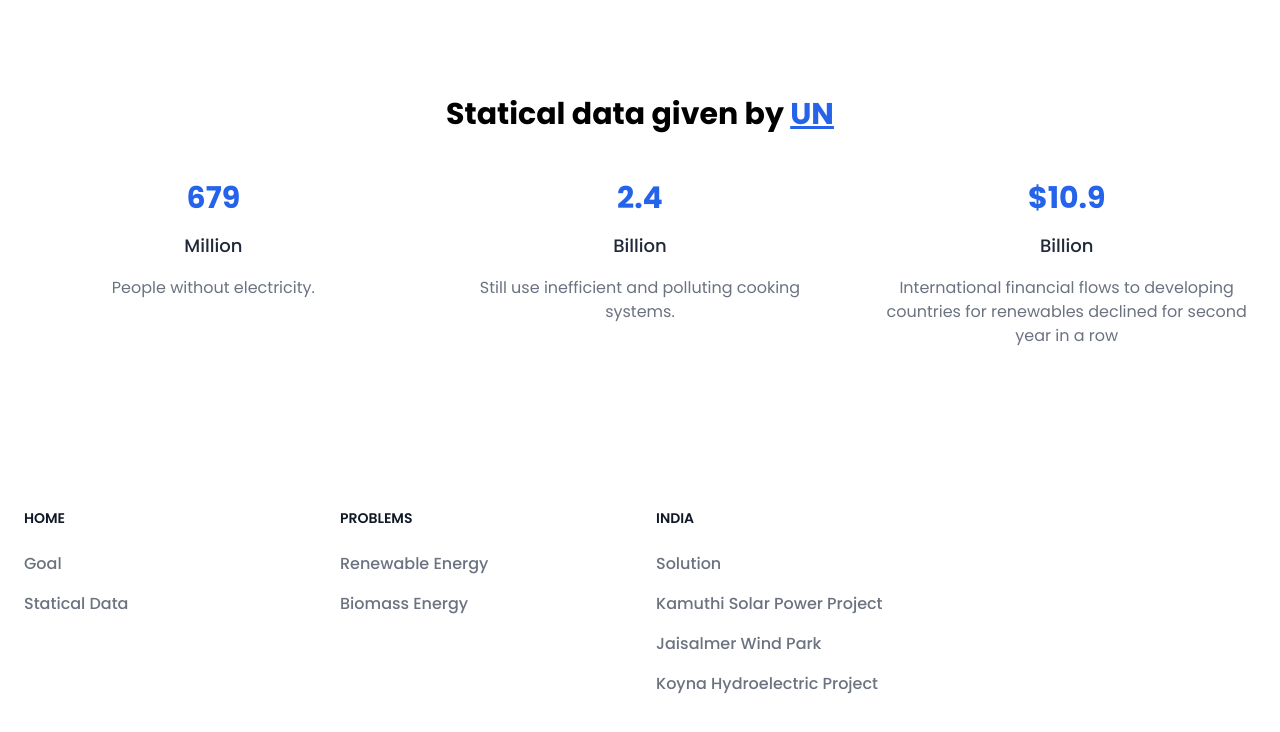
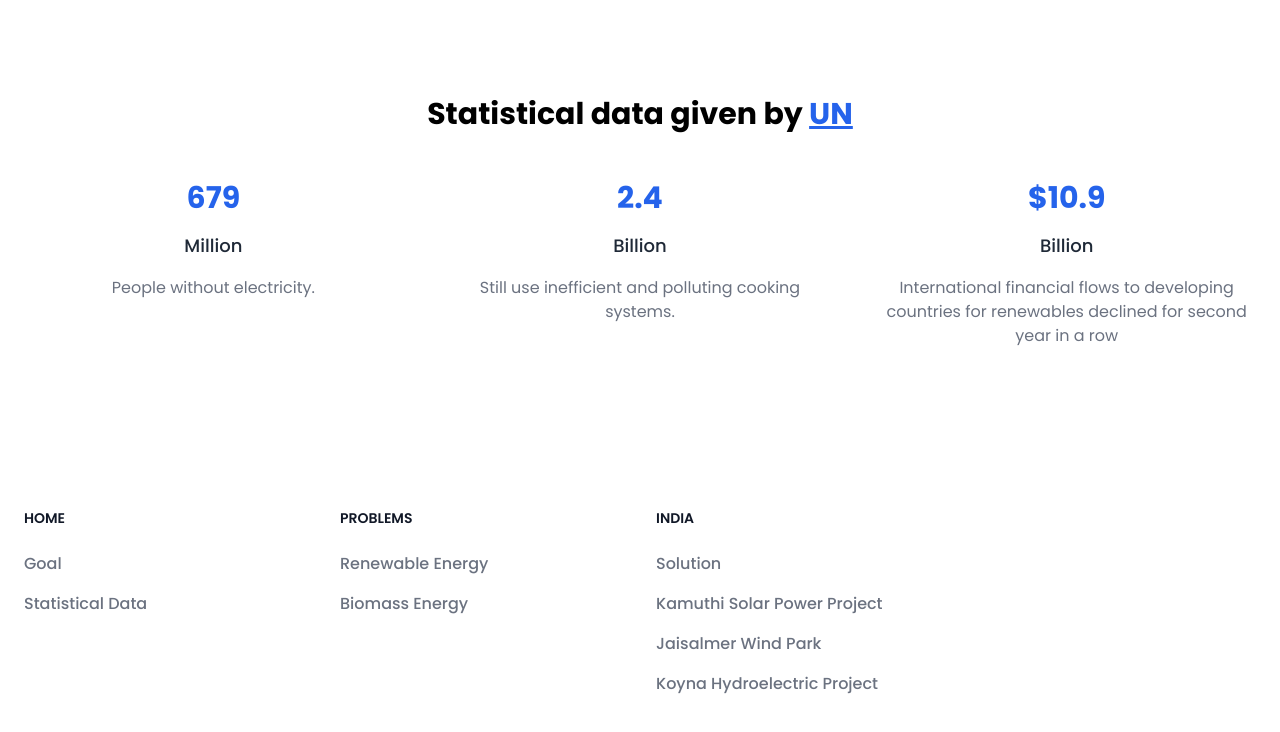
Before and after one commit to iamrishi7/google-solution-challenge, a plain HTML site: page index.html in a window 1280 px wide. Shown: the part 794-1526 px from the top of the page. Drawn offline with nearby package versions, Linux system fonts and the light colour scheme.

Commit message:
Update index.html

```diff
--- a/index.html
+++ b/index.html
@@ -86,7 +86,7 @@
     <!-- Stats -->
     <div id="statistics" class="container my-24 px-6 mx-auto">
         <h2 class="text-3xl text-center font-bold mb-12">
-            Statical data given by <u class="text-blue-600">UN</u>
+            Statistical data given by <u class="text-blue-600">UN</u>
           </h2>
 
         <section class="mb-32 text-gray-800 text-center">
@@ -130,7 +130,7 @@
                             <a href="index.html#hero" class=" hover:underline">Goal</a>
                         </li>
                         <li class="mb-4">
-                            <a href="index.html#statistics" class="hover:underline">Statical Data</a>
+                            <a href="index.html#statistics" class="hover:underline">Statistical Data</a>
                         </li>
                     </ul>
                 </div>
```
